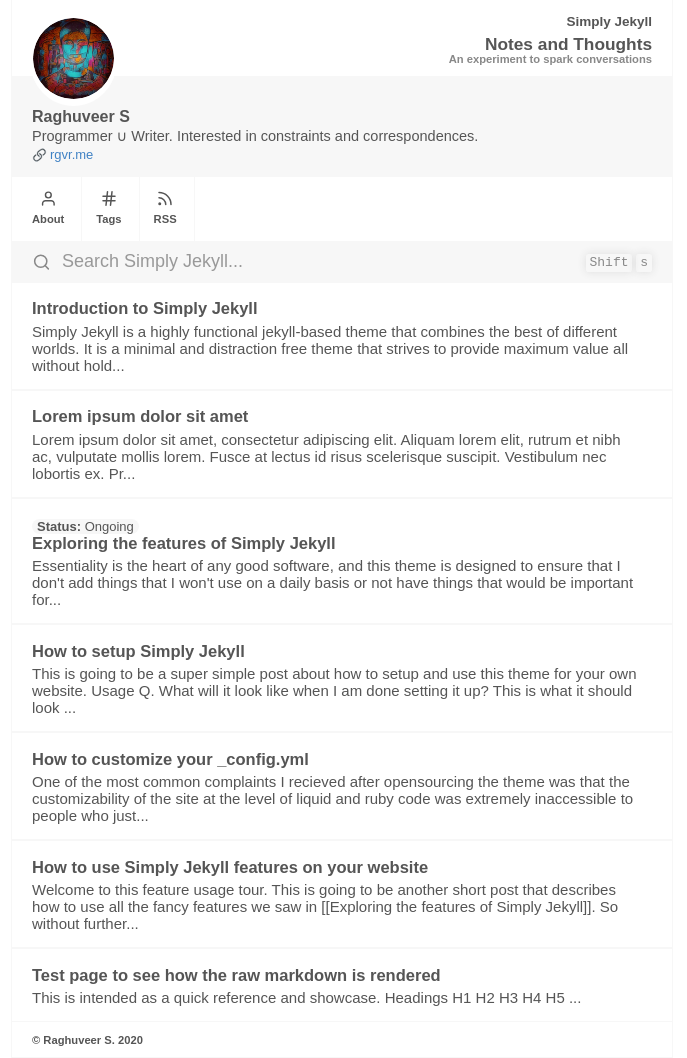
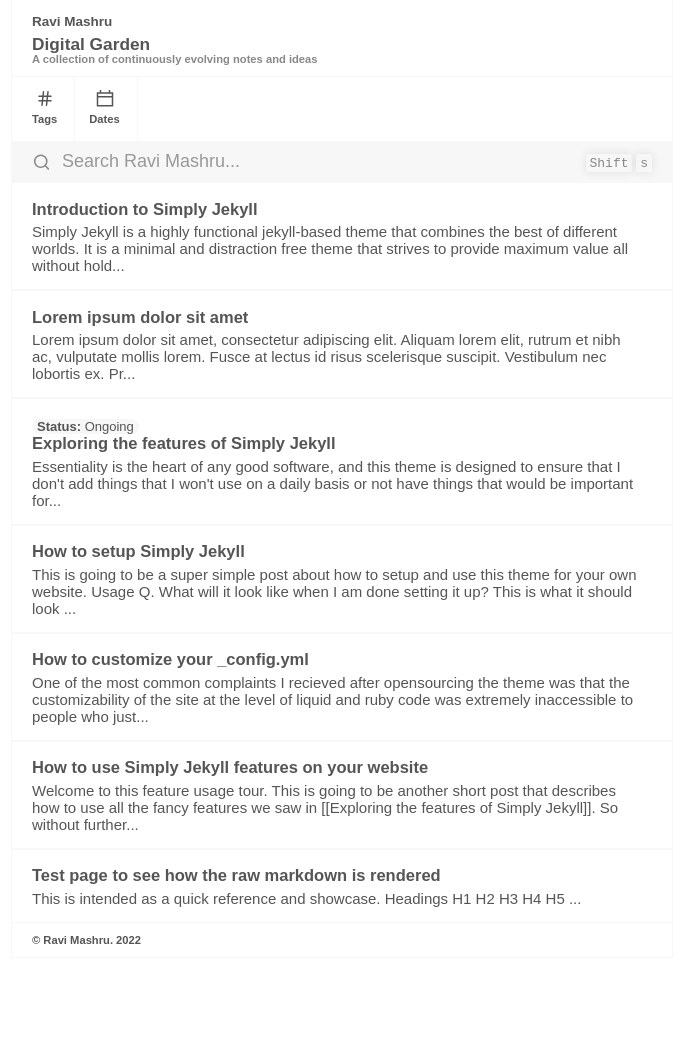
Before and after one commit to ravimashru/digital-garden, a Jekyll site: the page built from index.md, in a window 1280 px wide. Shown: the whole page, without its empty margins (298-985 px from the left). Built offline with Jekyll 4.4.1, drawn with Linux system fonts in a browser that asks for light colours; after the commit the page ends 958 px from its top, so only the background shows below that.

Commit message:
update config

```diff
--- a/_config.yml
+++ b/_config.yml
@@ -20,7 +20,7 @@
 
 
 baseurl: "/" # the subpath of your site, e.g. /blog
-url: "https://simply-jekyll.netlify.app/" # the base hostname & protocol for your site, e.g. http://example.com
+url: "https://notes.ravimashru.dev/" # the base hostname & protocol for your site, e.g. http://example.com
 
 #######################################################################
 # Settings related to the Header and your About page go here,such as
@@ -28,14 +28,14 @@
 # your social media links etc
 #######################################################################
 
-heading: Simply Jekyll
+heading: Ravi Mashru
 subheading: # subheading won't work without a tagline,
           # tagline is mandatory if you want the
           # suheading to appear. The reason is
           # having a heading and a subheading looks
           # ridiculous.
   enabled: true
-  name: Notes and Thoughts
+  name: Digital Garden
 tagline: # subheading won't work without a tagline,
          # tagline is mandatory if you want the
          # suheading to appear. The reason is
@@ -45,28 +45,28 @@
          # the subheading to support the main heading
          # which in this case is 'Knowledge Continuum'
   enabled: true
-  name: An experiment to spark conversations
+  name: A collection of continuously evolving notes and ideas
 copyright:
-  year: 2020
-  msg: Raghuveer S # This is a mandatory attribute for copyright to be displayed
+  year: 2022
+  msg: Ravi Mashru # This is a mandatory attribute for copyright to be displayed
 
 user:
-  display: true # setting it to false will remove the header image and bio
+  display: false # setting it to false will remove the header image and bio
                 # Note that user settings come wholesale, it does not have the
                 # granular enabling or disabling as with the 'preferences'
                 # or the site-wide settings.
-  name: Raghuveer S
-  bio: Programmer ∪ Writer. Interested in constraints and correspondences.
-  email: raghu-veer@outlook.com
+  name: Ravi Mashru
+  bio: null
+  email: me@ravimashru.dev
   photo: /assets/img/profile.png
   alt_link: rgvr.me
   social: # just leave the field blank or type in null, if you don't have a
           # particular social media account and it won't appear
     enabled: false  # turn this to true
-    twitter: rgvrme
-    github: rgvr
-    youtube: rgvr
-    linkedin: rgvr
+    twitter: ravimashru
+    github: ravimashru
+    youtube: null
+    linkedin: ravimashru
     twitch: null
     facebook: null
     instagram: null
@@ -131,7 +131,7 @@
 disqus:
     # Leave shortname blank to disable comments site-wide.
     # Disable comments for any post by adding `comments: false` to that post's YAML Front Matter.
-    shortname: rgvr
+    shortname: ravimashru
 
 markdown: kramdown
 
@@ -145,6 +145,10 @@
 sass:
   style: compressed
 
+collections:
+  notes:
+    output: true
+
 defaults:
   - scope:
       path: ""
@@ -153,6 +157,13 @@
       layout: Post
       permalink: /posts/:title
       content-type: post
+  - scope:
+      path: ""
+      type: notes
+    values:
+      layout: Post
+      permalink: /notes/:title
+      content-type: notes
 
 
 # Exclude from processing.
--- a/_includes/Comments.html
+++ b/_includes/Comments.html
@@ -43,7 +43,7 @@
 
         (function() { // DON'T EDIT BELOW THIS LINE
         var d = document, s = d.createElement('script');
-        s.src = 'https://rgvr.disqus.com/embed.js';
+        s.src = 'https://notes-ravimashru.disqus.com/embed.js';
         s.setAttribute('data-timestamp', +new Date());
         (d.head || d.body).appendChild(s);
         })();
--- a/_includes/Header.html
+++ b/_includes/Header.html
@@ -174,7 +174,7 @@
     </div>
     {%- endif -%}
     <div class="main-site-subheader menu disable-select">
-        <a class="menu-item" href="/about">
+        <!-- <a class="menu-item" href="/about">
                 <svg class="menu-item-icon" width="18" height="19" viewBox="0 0 25 25" fill="none"
                     xmlns="http://www.w3.org/2000/svg">
                     <path
@@ -185,7 +185,7 @@
                         stroke-width="2" stroke-linecap="round" stroke-linejoin="round" />
                 </svg>
                 <p class="menu-item-text">About</p>
-        </a>
+        </a> -->
         <a class="menu-item" href="/tags">
                 <svg class="menu-item-icon" width="18" height="19" viewBox="0 0 24 25" fill="none"
                     xmlns="http://www.w3.org/2000/svg">
@@ -196,7 +196,13 @@
                 </svg>
                 <p class="menu-item-text">Tags</p>
         </a>
-        <a class="menu-item" href="/feed.xml">
+        <a class="menu-item" href="/dates">
+                <svg class="menu-item-icon" width="18" height="19" viewBox="0 0 24 25" fill="none" xmlns="http://www.w3.org/2000/svg">
+                    <path fill="none" stroke-width="2" d="M2,5 L22,5 L22,22 L2,22 L2,5 Z M18,5 L18,1 M6,5 L6,1 M2,10 L22,10"/>
+                </svg>
+                <p class="menu-item-text">Dates</p>
+        </a>
+        <!-- <a class="menu-item" href="/feed.xml">
                 <svg class="menu-item-icon" width="18" height="19" viewBox="0 0 24 25" fill="none" xmlns="http://www.w3.org/2000/svg">
                     <path d="M4 11.5C6.38695 11.5 8.67613 12.4482 10.364 14.136C12.0518 15.8239 13 18.1131 13 20.5"
                         stroke-width="2" stroke-linecap="round" stroke-linejoin="round" />
@@ -207,7 +213,7 @@
                         stroke-width="2" stroke-linecap="round" stroke-linejoin="round" />
                 </svg>
                 <p class="menu-item-text">RSS</p>
-        </a>
+        </a> -->
     </div>
     {%- if site.preferences.search.enabled -%}
     <div class="searchbar search-container">
```
